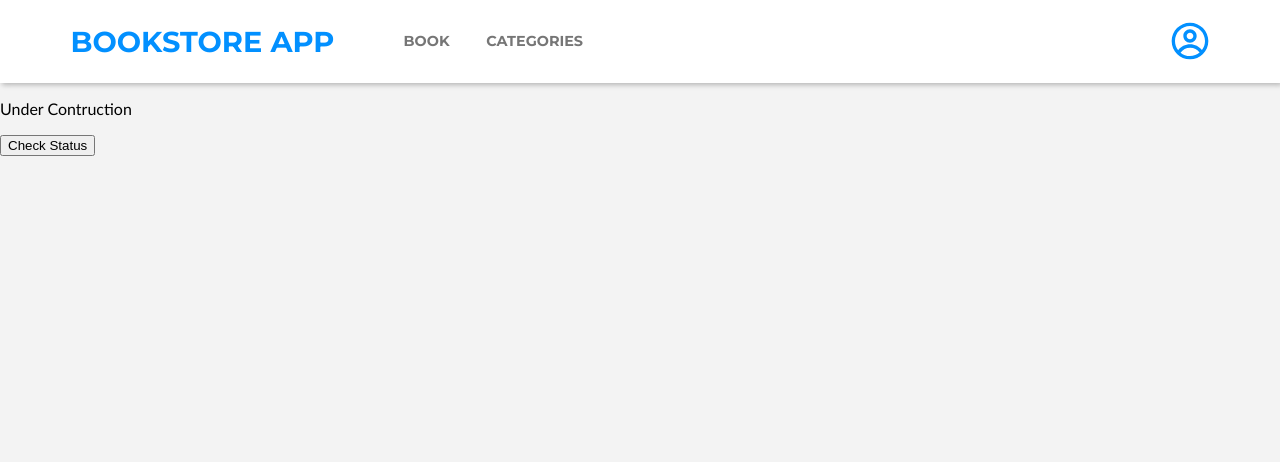
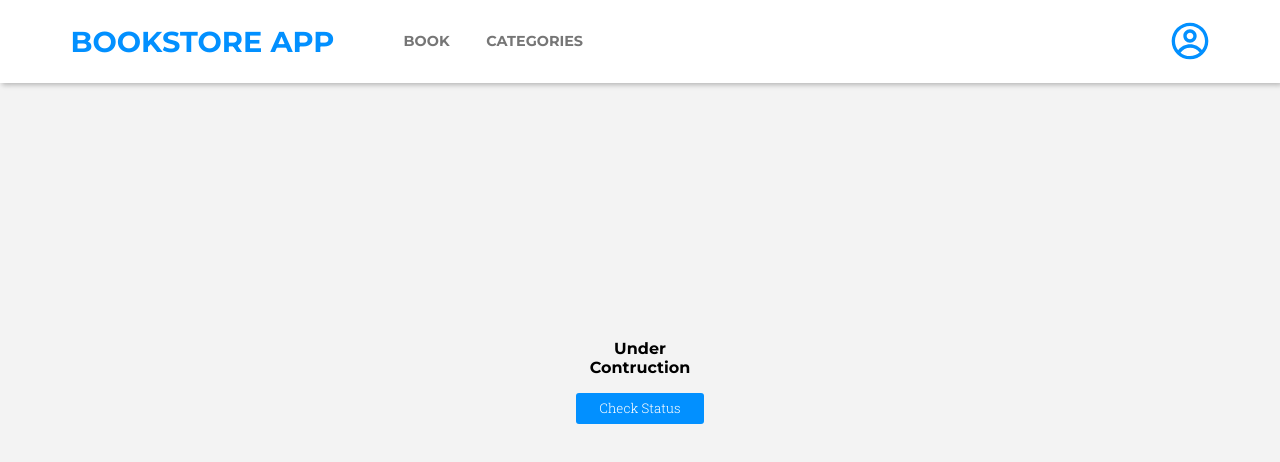
Before and after one commit to frempongdev/Bookstore, a React (Create React App) app: page /categories in a window 1280 px wide. Shown: the top 462 px of the page. Built offline with nearby package versions, Linux system fonts and the light colour scheme.

Commit message:
Update Categories.css to give style to Category Tab

```diff
--- a/src/components/Categories.js
+++ b/src/components/Categories.js
@@ -1,13 +1,14 @@
 import { useDispatch, useSelector } from 'react-redux';
 import { checkStatus } from '../redux/categories/categoriesSlice';
+import '../styles/Categories.css';
 
 const Categories = () => {
   const dispatch = useDispatch();
   const { status } = useSelector((state) => state.categories);
   return (
-    <div>
+    <div className="catStatus">
       <p>{status}</p>
-      <button type="button" onClick={() => dispatch(checkStatus())}>
+      <button className="statBtn" type="button" onClick={() => dispatch(checkStatus())}>
         Check Status
       </button>
     </div>
--- /dev/null
+++ b/src/styles/Categories.css
@@ -0,0 +1,19 @@
+.catStatus {
+    margin: 20% 20%;
+    padding: 0% 25%;
+}
+
+.catStatus p {
+    font-family: 'Montserrat', sans-serif;
+    text-align: center;
+}
+
+.statBtn {
+    font-family: 'Roboto Slab', serif;
+    color: white;
+    width: 100%;
+    padding: 5%;
+    border: none;
+    border-radius: 3px;
+    background-color: #0290ff;
+}
```
